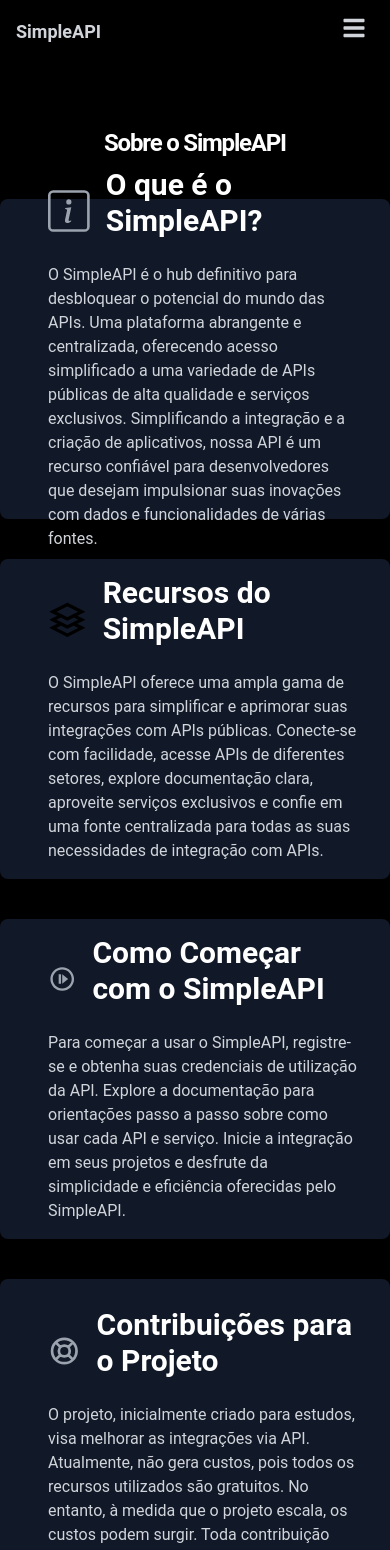
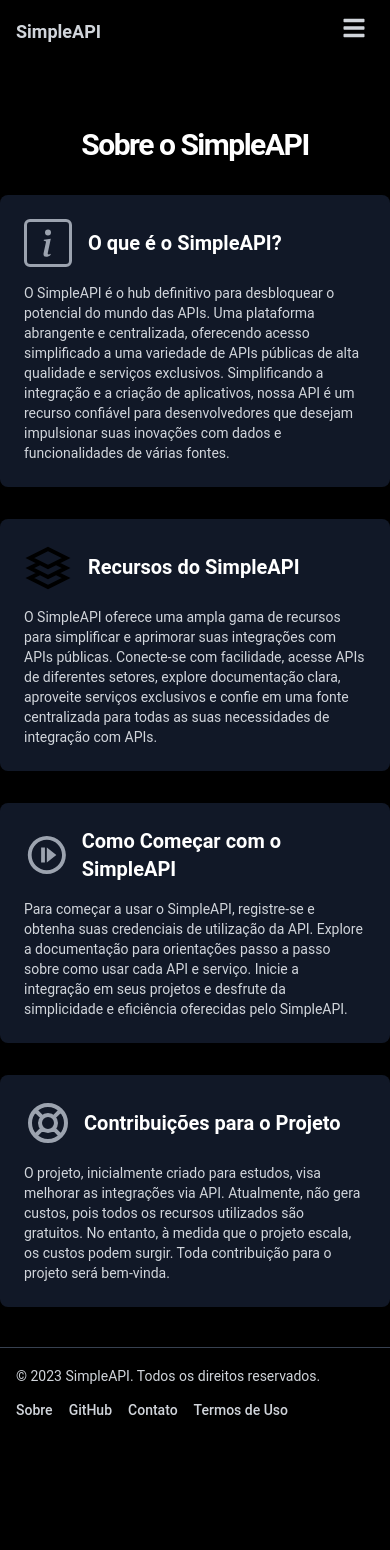
Before and after one commit to DanielSilva33/simpleapi.com.br, a Next.js app: page /sobre in a window 390 px wide. Shown: the top 1550 px of the page. After the commit the page ends 1436 px from the top, so only its background shows below. Built offline with nearby package versions, Linux system fonts and the light colour scheme.

Commit message:
Improve responsiveness to `all pages`

```diff
--- a/src/pages/index.js
+++ b/src/pages/index.js
@@ -10,89 +10,114 @@ function Home() {
   return (
     <>
       <Header />
-      <section className="text-gray-600 body-font">
+      <section className="text-gray-600 body-font w-full pr-2 pl-2">
         <div className="max-w-5xl pt-40 pb-24 mx-auto">
-          <h1 className="text-80 text-center font-4 lh-6 ld-04 font-bold text-white mb-6">
+          <h1 className="text-3xl md:text-5xl lg:text-6xl xl:text-7xl text-center font-bold text-white mb-6">
             Desbloqueie o potencial das APIs
           </h1>
-          <h2 className="text-2xl font-4 font-semibold lh-6 ld-04 pb-11 text-gray-600 text-center">
+          <h2 className="text-lg md:text-xl lg:text-2xl xl:text-3xl font-semibold text-gray-600 text-center mb-11">
             Integração eficiente e acesso descomplicado a uma diversidade de
             APIs e serviços exclusivos.
           </h2>
-          <div className="ml-6 text-center">
-            <Link
-              className="inline-flex items-center py-3 font-semibold text-black transition duration-500 ease-in-out transform bg-transparent bg-white px-7 text-md md:mt-0 hover:text-black hover:bg-white focus:shadow-outline"
-              href="/"
-            >
-              <div className="flex text-lg">
-                <span className="justify-center">Documentação</span>
-              </div>
+          <div className="flex flex-wrap items-center justify-center mb-12 space-x-4">
+            <Link href="/" passHref>
+              <p className="py-2 px-4 md:py-3 md:px-7 text-sm md:text-md lg:text-lg xl:text-xl bg-white text-black font-semibold inline-block hover:text-black hover:bg-white focus:shadow-outline">
+                Documentação
+              </p>
             </Link>
             <Link
-              className="inline-flex items-center py-3 font-semibold tracking-tighter text-white transition duration-500 ease-in-out transform bg-transparent ml-11 bg-gradient-to-r from-blue-500 to-blue-800 px-14 text-md md:mt-0 focus:shadow-outline"
               href="https://github.com/DanielSilva33/simpleapi.com.br"
-              target="_blank"
+              passHref
             >
-              <div className="flex text-lg">
-                <span className="justify-center">GitHub</span>
-              </div>
+              <p className="py-2 px-4 md:py-3 md:px-7 text-sm md:text-md lg:text-lg xl:text-xl bg-gradient-to-r from-blue-500 to-blue-800 text-white font-semibold inline-block hover:text-white hover:bg-gradient-to-r focus:shadow-outline">
+                GitHub
+              </p>
             </Link>
           </div>
         </div>
-        <div className="container flex flex-col items-center justify-center mx-auto">
-          {/* <img
-            className="object-cover object-center w-3/4 mb-10 border shadow-md g327"
-            alt="Placeholder Image"
-            src="./images/placeholder.png"
-          ></img> */}
-        </div>
-        <h2 className="pt-32 mb-1 text-2xl font-semibold tracking-tighter text-center text-gray-200 lg:text-7xl md:text-6xl">
+        <div className="container flex flex-col items-center justify-center mx-auto"></div>
+        <h2 className="pt-32 mb-1 text-3xl md:text-6xl lg:text-7xl font-semibold text-center text-gray-200">
           Recursos Poderosos do SimpleAPI
         </h2>
-        <br></br>
-        <p className="mx-auto text-xl text-center text-gray-300 font-normal leading-relaxed fs521 lg:w-2/3">
+        <p className="mx-auto text-lg md:text-xl lg:text-2xl text-center text-gray-300 font-normal leading-relaxed mb-12 lg:w-2/3">
           Desfrute da simplicidade e eficácia em nossos principais recursos.
         </p>
-        <div className="pt-12 pb-24 max-w-4xl mx-auto fsac4 md:px-1 px-3">
-          <div className="ktq4">
-            <GrConnect className="text-3xl" />
-            <h3 className="pt-3 font-semibold text-lg text-white">
+        <div className="flex flex-wrap justify-center gap-8 pb-8">
+          <div className="ktq4 flex text-center w-full md:w-1/2 lg:w-1/4">
+            <div>
+              <h3 className="flex items-center font-semibold text-xl text-white mb-2">
+                <GrConnect
+                  style={{
+                    width: "3rem",
+                    height: "3rem",
+                    marginRight: "0.75rem",
+                  }}
+                  className="text-gray-500"
+                />
                 Conexão Simplificada
               </h3>
-            <p className="pt-2 value-text text-md text-gray-200 fkrr1">
-              Integre-se de forma rápida e intuitiva a diversas APIs, eliminando
-              complicações no desenvolvimento.
+              <p className="text-sm text-gray-200">
+                Integre-se de forma rápida e intuitiva a diversas APIs,
+                eliminando complicações no desenvolvimento.
               </p>
             </div>
-          <div className="ktq4">
-            <MdDiversity2 className="text-3xl" />
-            <h3 className="pt-3 font-semibold text-lg text-white">
+          </div>
+          <div className="ktq4 flex text-center w-full md:w-1/2 lg:w-1/4">
+            <div>
+              <h3 className="flex items-center font-semibold text-xl text-white mb-2">
+                <MdDiversity2
+                  style={{
+                    width: "2.50rem",
+                    height: "3rem",
+                    marginRight: "0.53rem",
+                  }}
+                  className="text-gray-500"
+                />
                 Diversidade de Setores
               </h3>
-            <p className="pt-2 value-text text-md text-gray-200 fkrr1">
+              <p className="text-sm text-gray-200">
                 Acesse uma ampla gama de APIs, desde dados financeiros até
                 informações meteorológicas, tudo em um único lugar.
               </p>
             </div>
-          <div className="ktq4">
-            <IoDocumentText className="text-3xl" />
-            <h3 className="pt-3 font-semibold text-lg text-white">
+          </div>
+          <div className="ktq4 flex text-center w-full md:w-1/2 lg:w-1/4">
+            <div>
+              <h3 className="flex items-center font-semibold text-xl text-white mb-2">
+                <IoDocumentText
+                  style={{
+                    width: "3rem",
+                    height: "3rem",
+                    marginRight: "1rem",
+                  }}
+                  className="text-gray-500"
+                />
                 Documentação Clara
               </h3>
-            <p className="pt-2 value-text text-md text-gray-200 fkrr1">
+              <p className="text-sm text-gray-200">
                 Explore nossa documentação abrangente, oferecendo orientações
                 passo a passo para cada API disponível.
               </p>
             </div>
-          <div className="ktq4">
-            <MdMiscellaneousServices className="text-3xl" />
-            <h3 className="pt-3 font-semibold text-lg text-white">
+          </div>
+          <div className="ktq4 flex items-center  w-full md:w-1/2 lg:w-1/4">
+            <div>
+              <h3 className="flex items-center font-semibold text-xl text-white mb-2">
+                <MdMiscellaneousServices
+                  style={{
+                    width: "3rem",
+                    height: "3rem",
+                    marginRight: "1rem",
+                  }}
+                  className="text-gray-500"
+                />
                 Serviços Exclusivos
               </h3>
-            <p className="pt-2 value-text text-md text-gray-200 fkrr1">
+              <p className="text-sm text-gray-200">
                 Além das APIs públicas, oferecemos serviços exclusivos para
                 enriquecer ainda mais suas aplicações.
               </p>
+            </div>
           </div>
         </div>
       </section>
--- a/src/pages/sobre.js
+++ b/src/pages/sobre.js
@@ -12,78 +12,102 @@ function Sobre() {
       <Header />
       <section className="text-gray-600 body-font pb-10">
         <div className="container mx-auto">
-          <h2 className="pt-16 mb-1 text-2xl font-semibold tracking-tighter text-center text-white lg:text-7xl md:text-6xl">
+          <h2 className="pt-16 mb-8 text-3xl font-semibold tracking-tighter text-center text-white lg:text-6xl md:text-5xl">
             Sobre o SimpleAPI
           </h2>
-          <div className="w-full max-w-2xl mx-auto h-80 bg-gray-900 rounded-lg p-8 mt-10 flex items-center">
-            <div className="flex flex-col w-full">
-              <div className="flex items-center">
-                <BsInfoSquare className="text-5xl text-gray-400 mr-4 ml-4" />
-                <h3 className="text-3xl font-semibold mb-4 text-white">
+          <div className="grid gap-8 md:grid-cols-1 lg:grid-cols-2 xl:grid-cols-2">
+            <div className="w-full h-auto bg-gray-900 rounded-lg p-6 flex items-center">
+              <div>
+                <h3 className="flex items-center text-xl font-semibold mb-4 text-white">
+                  <BsInfoSquare
+                    style={{
+                      width: "3rem",
+                      height: "3rem",
+                      marginRight: "1rem",
+                    }}
+                    className="text-gray-400 mr-2"
+                  />
                   O que é o SimpleAPI?
                 </h3>
-              </div>
-              <p className="mt-2 ml-4 text-gray-300">
+                <p className="text-sm text-gray-300">
                   O SimpleAPI é o hub definitivo para desbloquear o potencial do
                   mundo das APIs. Uma plataforma abrangente e centralizada,
-                oferecendo acesso simplificado a uma variedade de APIs públicas
-                de alta qualidade e serviços exclusivos. Simplificando a
-                integração e a criação de aplicativos, nossa API é um recurso
-                confiável para desenvolvedores que desejam impulsionar suas
-                inovações com dados e funcionalidades de várias fontes.
+                  oferecendo acesso simplificado a uma variedade de APIs
+                  públicas de alta qualidade e serviços exclusivos.
+                  Simplificando a integração e a criação de aplicativos, nossa
+                  API é um recurso confiável para desenvolvedores que desejam
+                  impulsionar suas inovações com dados e funcionalidades de
+                  várias fontes.
                 </p>
               </div>
             </div>
-          <div className="w-full max-w-2xl mx-auto h-80 bg-gray-900 rounded-lg p-8 mt-10 flex items-center">
-            <div className="flex flex-col w-full">
-              <div className="flex items-center">
-                <GrResources className="text-5xl text-gray-400 mr-4 ml-4" />
-                <h3 className="text-3xl font-semibold mb-4 text-white">
+
+            <div className="w-full h-auto bg-gray-900 rounded-lg p-6 flex items-center">
+              <div>
+                <h3 className="flex items-center text-xl font-semibold mb-4 text-white">
+                  <GrResources
+                    style={{
+                      width: "3rem",
+                      height: "3rem",
+                      marginRight: "1rem",
+                    }}
+                    className="text-gray-400 mr-2"
+                  />
                   Recursos do SimpleAPI
                 </h3>
-              </div>
-              <p className="mt-2 ml-4 text-gray-300">
-                O SimpleAPI oferece uma ampla gama de recursos para simplificar
-                e aprimorar suas integrações com APIs públicas. Conecte-se com
-                facilidade, acesse APIs de diferentes setores, explore
-                documentação clara, aproveite serviços exclusivos e confie em
-                uma fonte centralizada para todas as suas necessidades de
-                integração com APIs.
+                <p className="text-sm text-gray-300">
+                  O SimpleAPI oferece uma ampla gama de recursos para
+                  simplificar e aprimorar suas integrações com APIs públicas.
+                  Conecte-se com facilidade, acesse APIs de diferentes setores,
+                  explore documentação clara, aproveite serviços exclusivos e
+                  confie em uma fonte centralizada para todas as suas
+                  necessidades de integração com APIs.
                 </p>
               </div>
             </div>
-          <div className="w-full max-w-2xl mx-auto h-80 bg-gray-900 rounded-lg p-8 mt-10 flex items-center">
-            <div className="flex flex-col w-full">
-              <div className="flex items-center">
-                <MdOutlineNotStarted className="text-5xl text-gray-400 mr-4 ml-4" />
-                <h3 className="text-3xl font-semibold mb-4 text-white">
+            <div className="w-full h-auto bg-gray-900 rounded-lg p-6 flex items-center">
+              <div>
+                <h3 className="flex items-center text-xl font-semibold mb-4 text-white">
+                  <MdOutlineNotStarted
+                    style={{
+                      width: "3rem",
+                      height: "3rem",
+                      marginRight: "0.75rem",
+                    }}
+                    className="text-gray-400 mr-2"
+                  />
                   Como Começar com o SimpleAPI
                 </h3>
-              </div>
-              <p className="mt-2 ml-4 text-gray-300">
+                <p className="text-sm text-gray-300">
                   Para começar a usar o SimpleAPI, registre-se e obtenha suas
                   credenciais de utilização da API. Explore a documentação para
                   orientações passo a passo sobre como usar cada API e serviço.
-                Inicie a integração em seus projetos e desfrute da simplicidade
-                e eficiência oferecidas pelo SimpleAPI.
+                  Inicie a integração em seus projetos e desfrute da
+                  simplicidade e eficiência oferecidas pelo SimpleAPI.
                 </p>
               </div>
             </div>
-          <div className="w-full max-w-2xl mx-auto h-80 bg-gray-900 rounded-lg p-8 mt-10 flex items-center">
-            <div className="flex flex-col w-full">
-              <div className="flex items-center">
-                <HiOutlineSupport className="text-5xl text-gray-400 mr-4 ml-4" />
-                <h3 className="text-3xl font-semibold mb-4 text-white">
+            <div className="w-full h-auto bg-gray-900 rounded-lg p-6 flex items-center">
+              <div>
+                <h3 className="flex items-center text-xl font-semibold mb-4 text-white">
+                  <HiOutlineSupport
+                    style={{
+                      width: "3rem",
+                      height: "3rem",
+                      marginRight: "0.75rem",
+                    }}
+                    className="text-gray-400 mr-2"
+                  />
                   Contribuições para o Projeto
                 </h3>
+                <p className="text-sm text-gray-300">
+                  O projeto, inicialmente criado para estudos, visa melhorar as
+                  integrações via API. Atualmente, não gera custos, pois todos
+                  os recursos utilizados são gratuitos. No entanto, à medida que
+                  o projeto escala, os custos podem surgir. Toda contribuição
+                  para o projeto será bem-vinda.
+                </p>
               </div>
-              <p className="mt-2 ml-4 text-gray-300">
-                O projeto, inicialmente criado para estudos, visa melhorar as
-                integrações via API. Atualmente, não gera custos, pois todos os
-                recursos utilizados são gratuitos. No entanto, à medida que o
-                projeto escala, os custos podem surgir. Toda contribuição para o
-                projeto será bem-vinda.
-              </p>
             </div>
           </div>
         </div>
--- a/src/pages/termo-de-uso.js
+++ b/src/pages/termo-de-uso.js
@@ -11,7 +11,7 @@ function TermoDeUso() {
       <Header />
       <section className="text-gray-600 body-font pb-10">
         <div className="container flex flex-col items-center justify-center mx-auto">
-          <h2 className="pt-16 mb-1 text-2xl font-semibold tracking-tighter text-center text-white lg:text-7xl md:text-6xl">
+          <h2 className="pt-16 mb-1 text-4xl font-bold tracking-tighter text-center text-white lg:text-7xl md:text-6xl">
             Termos de Uso
           </h2>
           <div className="w-full max-w-4xl h-full bg-gray-900 rounded-lg p-8 mt-10 flex items-center">
```
Also changed, not shown: src/pages/contato.js (+4 -4 lines). Lines whose indentation alone changed are shown as unchanged.
